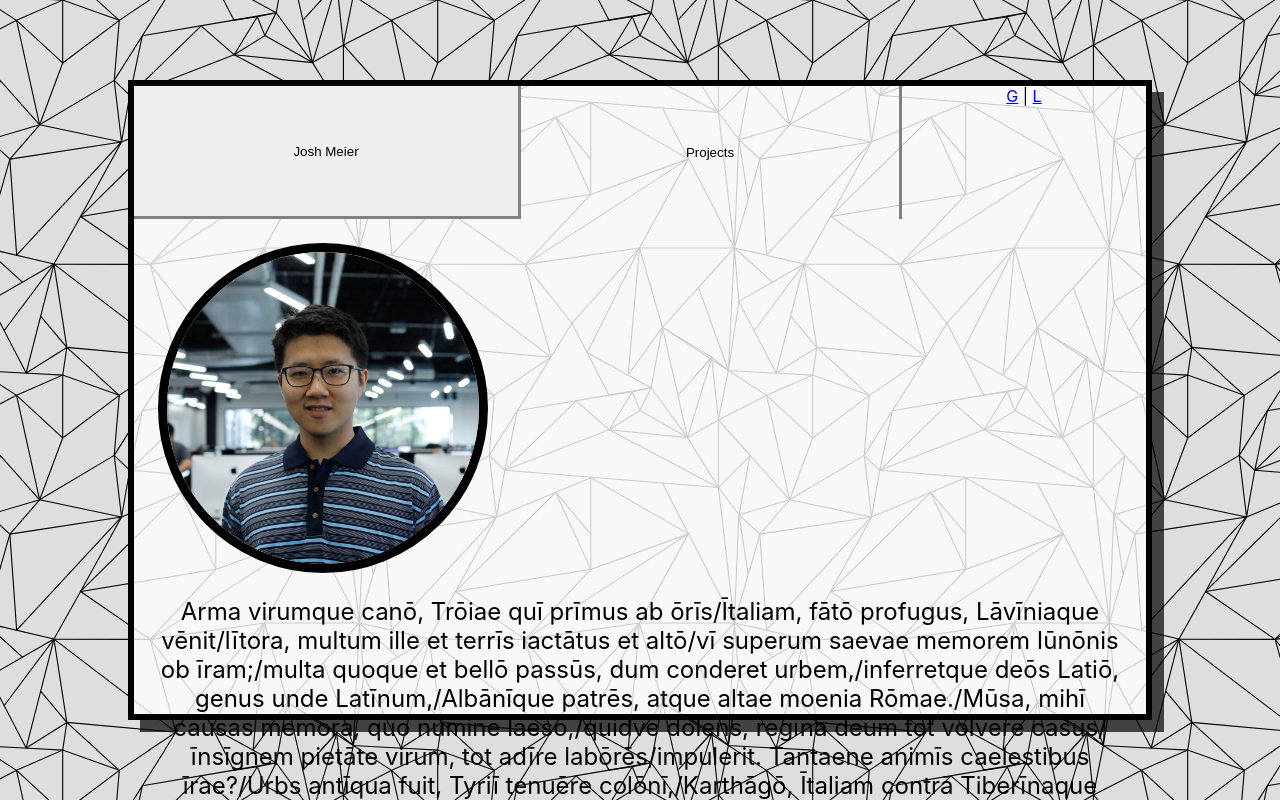
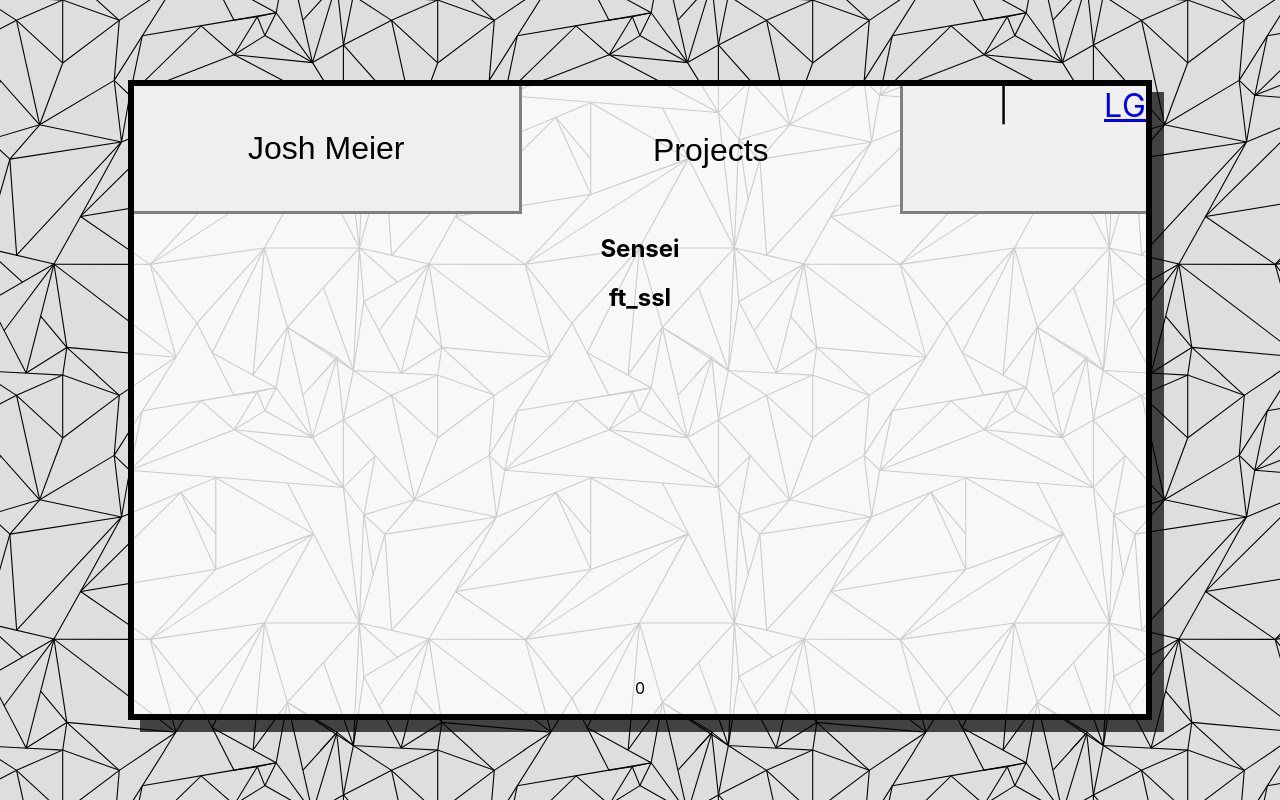
Before and after one commit to fakejoshmeier/resume, a React (Create React App) app: page / in a window 1280 px wide. Both pictures are taken after a click on the button "Projects". Shown: the top 800 px of the page. Built offline with nearby package versions, Linux system fonts and the light colour scheme.

Commit message:
Tab functionality works now.  Header looks prettier.  Need to figure out project list

```diff
--- a/src/components/Main.js
+++ b/src/components/Main.js
@@ -1,17 +1,30 @@
 import React, { Component } from 'react';
 import AboutMe from './AboutMe';
+import ProjectList from './ProjectList';
 
 import './styles/Main.css';
 
 //const projects = require("json-loader!yaml-loader!../projects.yaml");
+//A temporary thing.  I plan to make this something stored in a database when I
+//know how to do such a thing.
+const projects = [
+	{
+		name:'Sensei',
+		description:'A Webapp built with a React frontend and a Flask backend, using a PostgreSQL database.'
+	},
+	{
+		name:'ft_ssl',
+		description:'A collection of functions written in C that mimics certain hash and cipher functionalities from OpenSSL.'
+	}
+]
 
 const Header = ({ tab, callback }) => (
-	<header>
+	<header className='tabBar'>
 		<nav>
-		{tab === 1 ? <button className='meTabS'>Josh Meier</button> : <button onClick={() => callback()} className='meTab'>Josh Meier</button>}
-		{tab === -1 ? <button className='projTabS'>Projects</button> : <button onClick={() => callback()} className='projTab'>Projects</button>}
+		<button className={  tab === 1 ? 'meTabS' : 'meTab' } onClick={ tab === -1 ? () => callback() : 0 }>Josh Meier</button>
+		<button className={  tab === -1 ? 'projTabS' : 'projTab' } onClick={ tab === 1 ? () => callback() : 0 }>Projects</button>
 		<span className='icons'>
-			<a href="https://github.com/fakejoshmeier">G</a> | <a href="https://www.linkedin.com/in/joshua-meier2/">L</a>
+			<a className='linkIcon' href="https://github.com/fakejoshmeier">G</a> | <a className='linkIcon' href="https://www.linkedin.com/in/joshua-meier2/">L</a>
 		</span>
 		</nav>
 	</header>
@@ -21,8 +34,8 @@ class Main extends Component {
 	constructor() {
 		super();
 		this.state = {
-			selected: 0, //Which project has been selected
 			tab: 1, //Which tab has been selected.  It's either About or Projects.  If I add more tabs, this will change to an index based system like selected
+			selected: 0 //Which project has been selected
 		};
 	}
 
@@ -32,7 +45,7 @@ class Main extends Component {
 		});
 	}
 
-	changeSelection = ( idx ) => {
+	changeSelected = (idx) => {
 		this.setState({
 			selected: parseInt(idx)
 		});
@@ -41,16 +54,17 @@ class Main extends Component {
 	render() {
 		return (
 			<div className='mainContainer'>
-			<Header tab={ this.state.tab } callback={ () => this.changeTab() }/>
-						<AboutMe/>
+				<Header tab={ this.state.tab } callback={ () => this.changeTab() }/>
+				{this.state.tab === 1 ? "" :
+					<ProjectList
+						projects={projects}
+						selected={this.state.selected}
+						callback={() => this.changeSelected()}
+					/>}
+				<main>
+					{ this.state.tab === 1 ? <AboutMe/> : <p>{this.state.selected}</p> }
+				</main>
 			</div>
-//				{ this.state.tab === 0 ?
-//					:
-//					<main className='infoContainer'>
-//						<ProjectList projects={projects} selected={this.state.selected} />
-//						<ProjectBody project={projects[this.state.selected]} />
-//					</main>
-//				}
 		)
 	}
 }
--- /dev/null
+++ b/src/components/ProjectList.js
@@ -0,0 +1,25 @@
+import React, { Component } from 'react';
+
+import './styles/ProjectList.css';
+
+const ListItem = ({ project, selected, callback }) => (
+	<div className={'listItem' + (selected ? 'S' : '')} onClick={() => callback()}>
+		<h2>{ project.name }</h2>
+	</div>
+)
+
+const ProjectList = ({ projects, selected, callback }) => (
+	<aside>
+		<div className='list'>
+			{ projects.map((project, idx) =>
+				<ListItem
+					project={project}
+					selected={idx === selected ? true : false}
+					callback={() => callback(idx)}
+				/>
+			)}
+		</div>
+	</aside>
+)
+
+export default ProjectList;
--- a/src/components/styles/AboutMe.css
+++ b/src/components/styles/AboutMe.css
@@ -8,9 +8,12 @@
 	float: left;
 	border-radius: 50%;
 	border: 0.4em solid black;
+	background-clip: content-box;
+	margin: 0.5em;
+	margin-right: 1em;
+	shape-outside: inset(15em 15em 15em 15em 0px);
 }
 
 .profileText {
-	float: left;
-	word-wrap: normal;
+	text-align: justify;
 }
--- a/src/components/styles/Main.css
+++ b/src/components/styles/Main.css
@@ -10,22 +10,43 @@
 	-webkit-box-sizing: border-box;
 }
 
-.meTab, .meTabS, .projTab, .projTabS {
-	width: 30vw;
-	height: 10em;
+.tabBar {
+	width:100%;
+}
+
+.meTab, .meTabS, .projTab, .projTabS, .icons {
 	padding: none;
-	float:left;
 	border: solid grey;
 	border-top: none;
+	float: left;
+	font-size:2em;
+}
+
+.meTab, .meTabS, .projTab, .projTabS{
+	width: 38%;
+	height: 4em;
 }
 
 .meTab, .meTabS {
 	border-left: none;
 	border-right: none;
 }
+
 .meTabS, .projTabS {
 	background-color: transparent;
 	border-bottom: none;
+}
+
+.icons {
+	background-color:rgb(240, 240, 240);
+	border: none;
+	border-bottom: solid grey;
+	width: 24%;
+	height: 3.9em;
+}
+
+.linkIcon {
+	float: right;
 }
 
 .infoContainer {
```
Also changed, not shown: src/components/styles/ProjectList.css (added).
